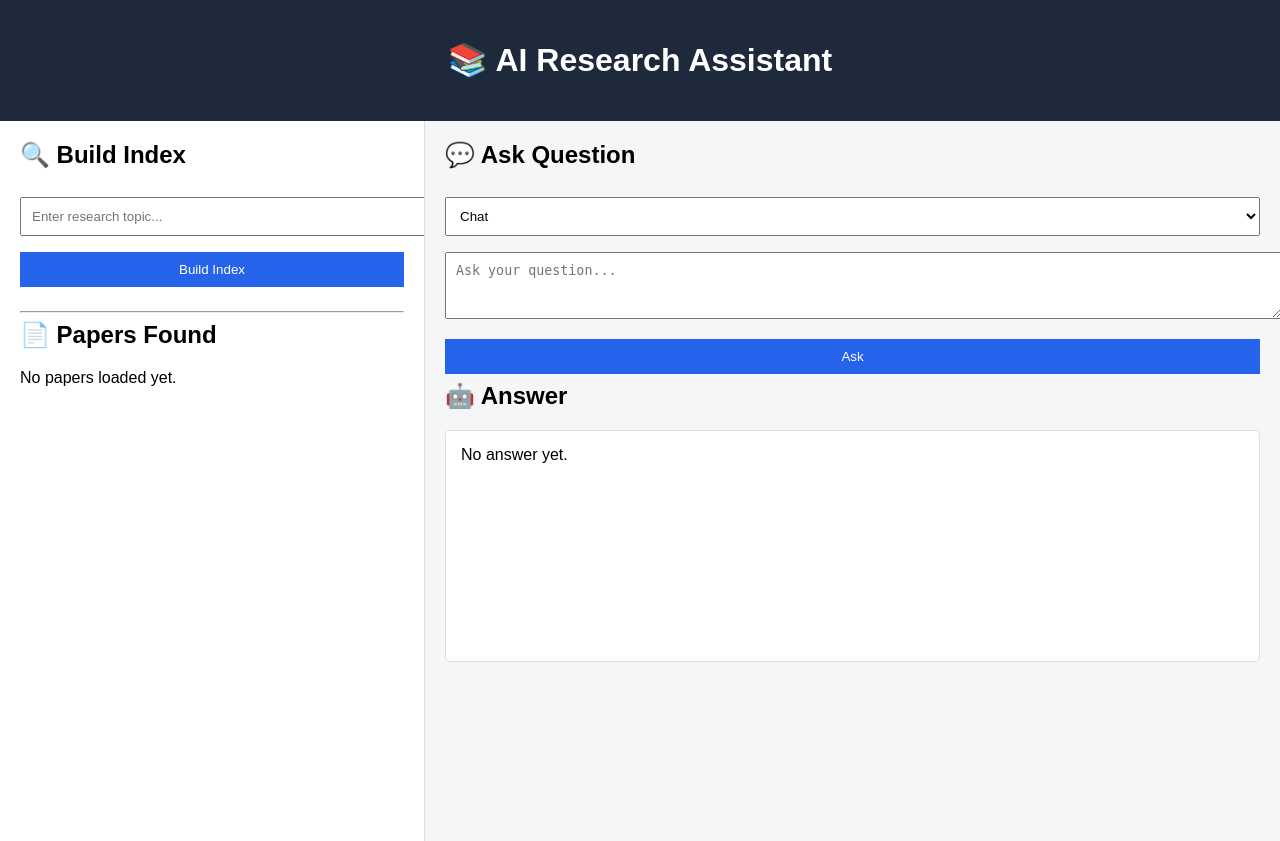
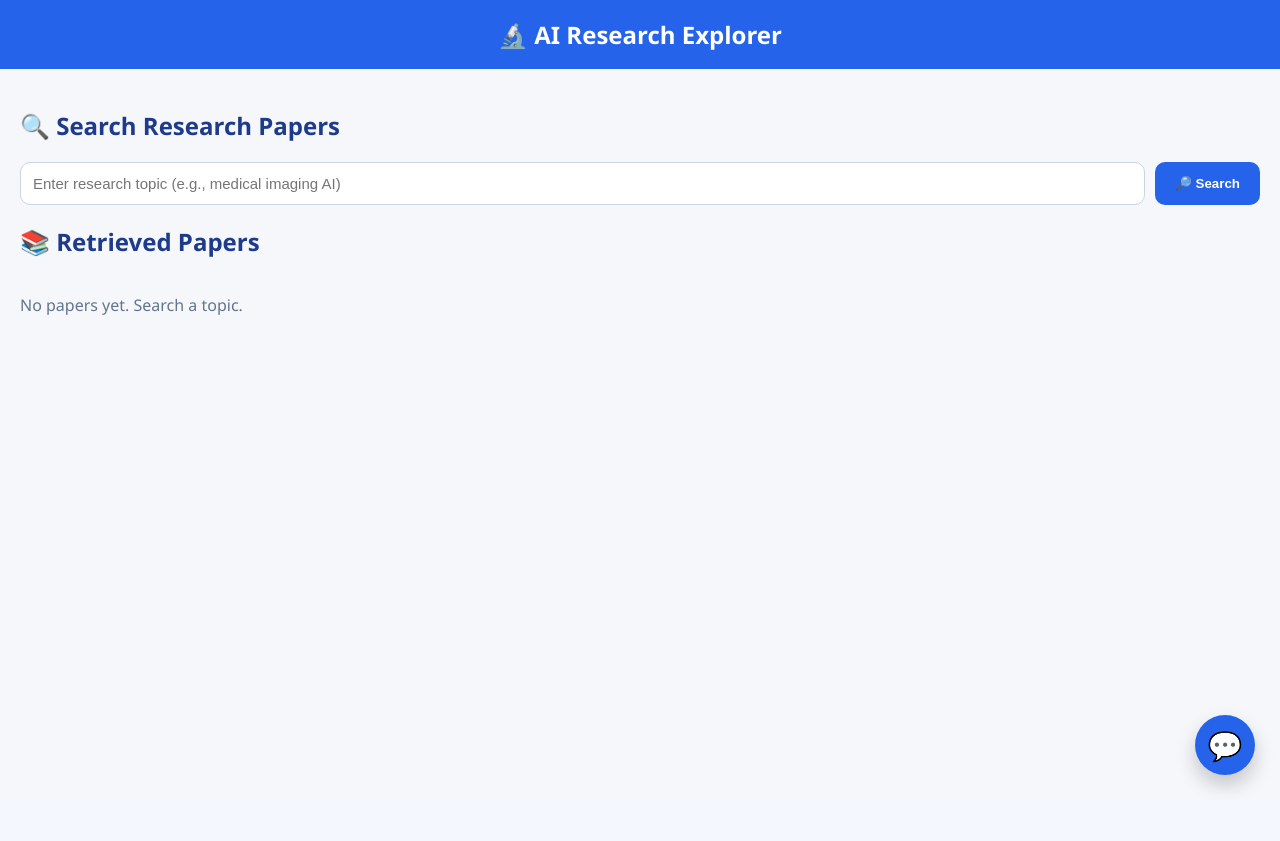
Before and after one commit to Shashikumar2005/TEST_NLP, a Flask app: page / in a window 1280 px wide. After the commit the page ends 792 px from the top, so only its background shows below. Run offline with Flask 3, Linux system fonts and the light colour scheme.

Commit message:
modified tempelates

```diff
--- a/templates/index.html
+++ b/templates/index.html
@@ -1,56 +1,57 @@
 <!DOCTYPE html>
 <html>
 <head>
-    <title>AI Research Assistant</title>
+    <title>AI Research Explorer</title>
+    <meta name="viewport" content="width=device-width, initial-scale=1">
+
     <style>
         body {
-            font-family: Arial, sans-serif;
-            background: #f4f6f8;
             margin: 0;
-            padding: 0;
+            font-family: "Segoe UI", Arial, sans-serif;
+            background: #f5f7fb;
+            color: #0f172a;
         }
 
         header {
-            background: #1e293b;
+            background: #2563eb;
             color: white;
-            padding: 20px;
+            padding: 18px;
             text-align: center;
+            font-size: 24px;
+            font-weight: bold;
         }
 
         .container {
-            display: flex;
-            height: calc(100vh - 80px);
-        }
-
-        .sidebar {
-            width: 30%;
-            background: #ffffff;
             padding: 20px;
-            overflow-y: auto;
-            border-right: 1px solid #ddd;
-        }
-
-        .main {
-            flex: 1;
-            padding: 20px;
-            overflow-y: auto;
         }
 
         h2 {
-            margin-top: 0;
+            color: #1e3a8a;
         }
 
-        input, textarea, button, select {
-            width: 100%;
-            padding: 10px;
-            margin-top: 8px;
-            margin-bottom: 8px;
+        .search-bar {
+            display: flex;
+            gap: 10px;
+            margin-bottom: 20px;
+        }
+
+        input {
+            flex: 1;
+            padding: 12px;
+            border-radius: 10px;
+            border: 1px solid #cbd5e1;
+            outline: none;
+            background: white;
+            font-size: 15px;
         }
 
         button {
+            padding: 12px 20px;
+            border-radius: 10px;
+            border: none;
             background: #2563eb;
             color: white;
-            border: none;
+            font-weight: bold;
             cursor: pointer;
         }
 
@@ -58,31 +59,99 @@
             background: #1d4ed8;
         }
 
-        .paper {
-            padding: 10px;
-            margin-bottom: 10px;
-            border: 1px solid #ddd;
-            border-radius: 5px;
-            background: #fafafa;
+        .papers-grid {
+            display: grid;
+            grid-template-columns: repeat(auto-fill, minmax(320px, 1fr));
+            gap: 15px;
         }
 
-        .paper a {
+        .paper-card {
+            background: white;
+            border-radius: 12px;
+            padding: 15px;
+            box-shadow: 0 4px 10px rgba(0,0,0,0.08);
+        }
+
+        .paper-card a {
+            color: #2563eb;
             text-decoration: none;
-            color: #2563eb;
+            font-weight: 500;
+        }
+
+        .paper-card a:hover {
+            text-decoration: underline;
+        }
+
+        /* Floating Chat Button */
+        .chat-fab {
+            position: fixed;
+            right: 25px;
+            bottom: 25px;
+            width: 60px;
+            height: 60px;
+            border-radius: 50%;
+            background: #2563eb;
+            display: flex;
+            align-items: center;
+            justify-content: center;
+            font-size: 28px;
+            cursor: pointer;
+            color: white;
+            box-shadow: 0 10px 20px rgba(0,0,0,0.2);
+        }
+
+        /* Chat Panel */
+        .chat-panel {
+            position: fixed;
+            right: 20px;
+            bottom: 100px;
+            width: 380px;
+            height: 500px;
+            background: white;
+            border-radius: 15px;
+            display: none;
+            flex-direction: column;
+            box-shadow: 0 20px 40px rgba(0,0,0,0.2);
+            overflow: hidden;
+        }
+
+        .chat-header {
+            padding: 12px;
+            background: #2563eb;
+            color: white;
+            font-weight: bold;
+            display: flex;
+            justify-content: space-between;
+        }
+
+        .chat-body {
+            flex: 1;
+            padding: 12px;
+            overflow-y: auto;
+            white-space: pre-wrap;
+            font-size: 14px;
+            background: #f8fafc;
+        }
+
+        .chat-input {
+            display: flex;
+            border-top: 1px solid #e5e7eb;
+        }
+
+        .chat-input input {
+            flex: 1;
+            border-radius: 0;
+            border: none;
+            padding: 12px;
             font-size: 14px;
         }
 
-        #answerBox {
-            white-space: pre-wrap;
-            background: #ffffff;
-            padding: 15px;
-            border: 1px solid #ddd;
-            border-radius: 5px;
-            min-height: 200px;
+        .chat-input button {
+            border-radius: 0;
         }
 
         .status {
-            color: green;
+            color: #16a34a;
             font-weight: bold;
         }
     </style>
@@ -90,49 +159,61 @@
 <body>
 
 <header>
-    <h1>📚 AI Research Assistant</h1>
+    🔬 AI Research Explorer
 </header>
 
 <div class="container">
 
-    <!-- LEFT PANEL -->
-    <div class="sidebar">
-        <h2>🔍 Build Index</h2>
-        <input id="topic" placeholder="Enter research topic..." />
-        <button onclick="buildIndex()">Build Index</button>
-        <p id="buildStatus"></p>
+    <h2>🔍 Search Research Papers</h2>
 
-        <hr>
-
-        <h2>📄 Papers Found</h2>
-        <div id="paperList">
-            <p>No papers loaded yet.</p>
-        </div>
+    <div class="search-bar">
+        <input id="topic" placeholder="Enter research topic (e.g., medical imaging AI)" />
+        <button onclick="searchPapers()">🔎 Search</button>
     </div>
 
-    <!-- RIGHT PANEL -->
-    <div class="main">
-        <h2>💬 Ask Question</h2>
+    <p id="statusText"></p>
 
-        <select id="mode">
-            <option value="chat">Chat</option>
-            <option value="summary">Summary</option>
-            <option value="compare">Compare</option>
-        </select>
+    <h2>📚 Retrieved Papers</h2>
 
-        <textarea id="question" rows="3" placeholder="Ask your question..."></textarea>
-        <button onclick="askQuestion()">Ask</button>
+    <div id="papers" class="papers-grid">
+        <p style="color:#64748b;">No papers yet. Search a topic.</p>
+    </div>
+</div>
 
-        <h2>🤖 Answer</h2>
-        <div id="answerBox">No answer yet.</div>
+<!-- Floating Chat Button -->
+<div class="chat-fab" onclick="toggleChat()">💬</div>
+
+<!-- Chat Panel -->
+<div class="chat-panel" id="chatPanel">
+
+    <div class="chat-header">
+        🤖 AI Research Assistant
+        <span style="cursor:pointer;" onclick="toggleChat()">✖</span>
     </div>
 
+    <div class="chat-body" id="chatBody">
+        Ask me anything about the loaded papers.
+    </div>
+
+    <div class="chat-input">
+        <input id="chatInput" placeholder="Ask a question..." />
+        <button onclick="sendChat()">Send</button>
+    </div>
 </div>
 
 <script>
-async function buildIndex() {
+let chatOpen = false;
+
+function toggleChat() {
+    chatOpen = !chatOpen;
+    document.getElementById("chatPanel").style.display = chatOpen ? "flex" : "none";
+}
+
+async function searchPapers() {
     const topic = document.getElementById("topic").value;
-    document.getElementById("buildStatus").innerText = "Building index...";
+    const status = document.getElementById("statusText");
+
+    status.innerText = "⏳ Searching and indexing papers...";
 
     const res = await fetch("/build", {
         method: "POST",
@@ -143,46 +224,49 @@ async function buildIndex() {
     const data = await res.json();
 
     if (data.error) {
-        document.getElementById("buildStatus").innerText = data.error;
+        status.innerText = data.error;
         return;
     }
 
-    document.getElementById("buildStatus").innerText = data.status;
-    document.getElementById("buildStatus").className = "status";
+    status.innerText = "✅ " + data.status;
+    status.className = "status";
 
-    const paperList = document.getElementById("paperList");
-    paperList.innerHTML = "";
+    const papersDiv = document.getElementById("papers");
+    papersDiv.innerHTML = "";
 
     data.papers.forEach((p, i) => {
         const div = document.createElement("div");
-        div.className = "paper";
+        div.className = "paper-card";
         div.innerHTML = `
-            <b>${i+1}. ${p.title}</b><br>
+            <b>${i+1}. ${p.title}</b><br><br>
             <a href="${p.pdf_url}" target="_blank">📄 Open PDF</a>
         `;
-        paperList.appendChild(div);
+        papersDiv.appendChild(div);
     });
 }
 
-async function askQuestion() {
-    const q = document.getElementById("question").value;
-    const mode = document.getElementById("mode").value;
+async function sendChat() {
+    const input = document.getElementById("chatInput");
+    const body = document.getElementById("chatBody");
+    const question = input.value;
 
-    let finalQuestion = q;
+    if (!question) return;
 
-    if (mode === "summary") finalQuestion = "Summarize these papers";
-    if (mode === "compare") finalQuestion = "Compare these papers";
+    body.innerText += "\n\n🧑 You: " + question;
+    body.innerText += "\n🤖 AI: Thinking...\n";
 
-    document.getElementById("answerBox").innerText = "Thinking...";
+    input.value = "";
 
     const res = await fetch("/ask", {
         method: "POST",
         headers: {"Content-Type": "application/json"},
-        body: JSON.stringify({question: finalQuestion})
+        body: JSON.stringify({question: question})
     });
 
     const data = await res.json();
-    document.getElementById("answerBox").innerText = data.answer || data.error;
+
+    body.innerText += data.answer || data.error;
+    body.scrollTop = body.scrollHeight;
 }
 </script>
 
```
